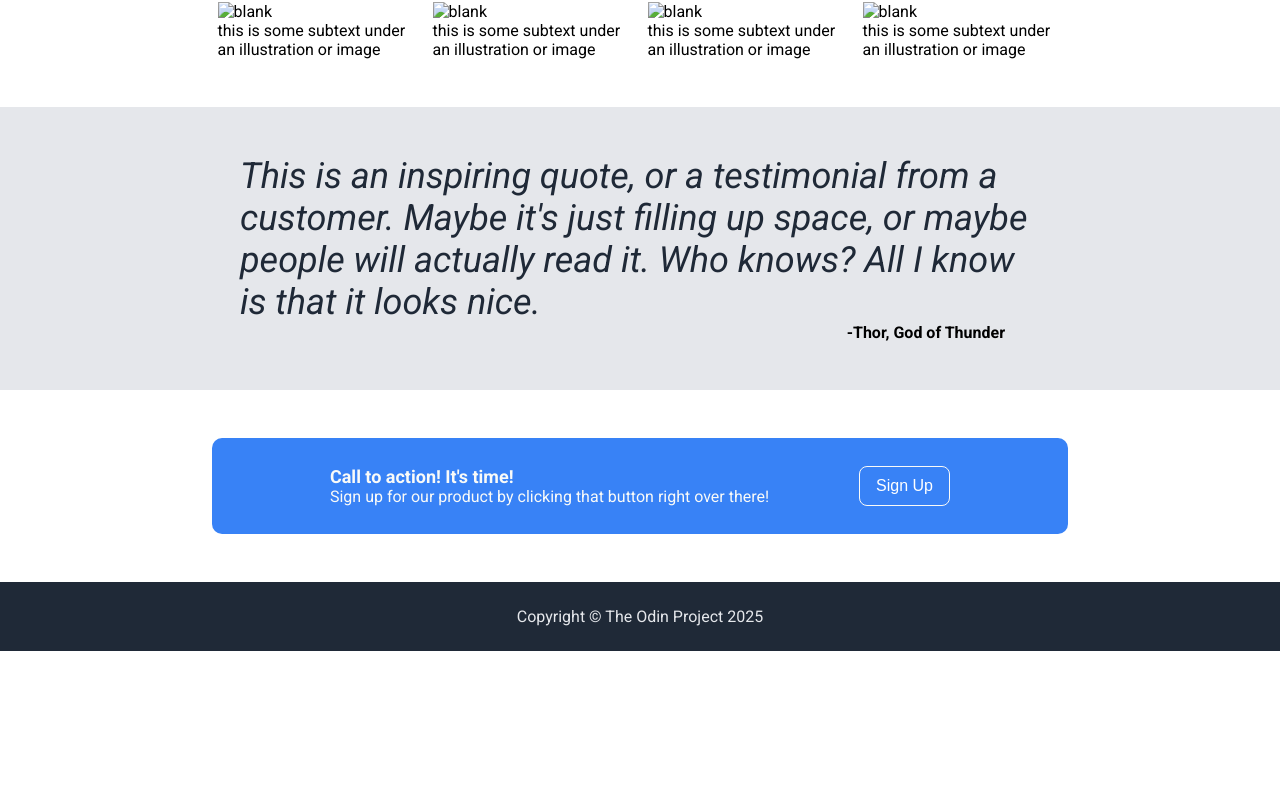
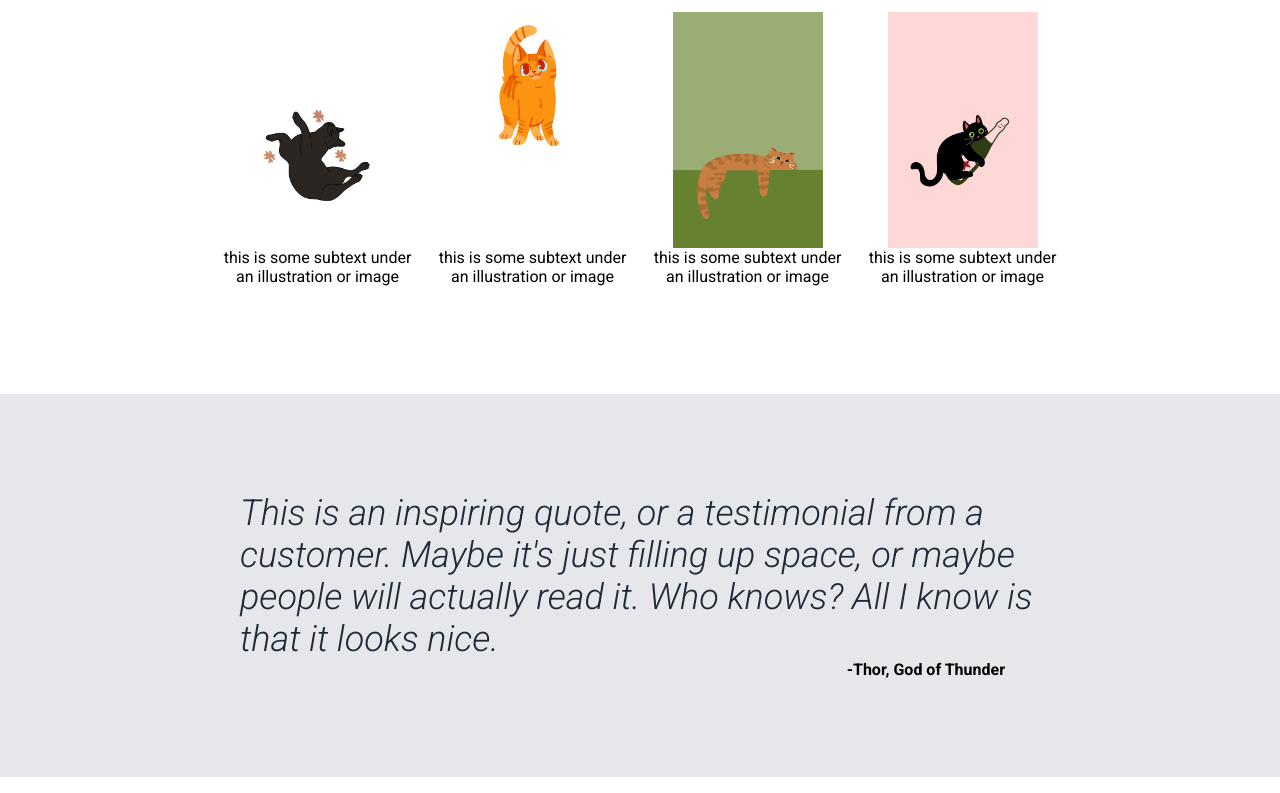
Before and after one commit to DarkBlueButterfly/odin-landing, a plain HTML site: page index.html in a window 1280 px wide. Shown: the part 704-1497 px from the top of the page. Before the commit the page ends 1355 px from the top, so only its background shows below. Drawn offline with Linux system fonts and the light colour scheme.

Commit message:
Add remaining images and final touches to project
Added rest of images in info section and made everything align.
Added padding and centering to fix alignment issues.
Added alt texts to each image.
Figured out how to make text lighter incorporating “light italic” font.

```diff
--- a/index.html
+++ b/index.html
@@ -21,25 +21,25 @@
             <p>This website has some subtext that goes here under the main title. It's a smaller font and the color is lower contrast</p>
             <button class="awe-sign">Sign Up</button>
         </div>
-        <img src="img/standing-cat.jpg" alt="this is a placeholder for an image">
+        <img src="img/standing-cat.jpg" alt="A drawing of a brown, black and white cat standing on its hind legs">
     </div>
     <div class="info">
         <div class="infohead">Some random information.</div>
         <div class="content">
             <div class="infoimg">
-                <img src="#" alt="blank">
+                <img src="img/shadowcat.jpg" alt="A drawing of little shadowy cat bending its back">
                 <p>this is some subtext under an illustration or image</p>
             </div>
             <div class="infoimg">
-                <img src="#" alt="blank">
+                <img src="img/orange-cat.jpg" alt="A drawing of a cartoonish orange kitty">
                 <p>this is some subtext under an illustration or image</p>
             </div>
             <div class="infoimg">
-                <img src="#" alt="blank">
+                <img src="img/lazycat.jpg" alt="A drawing of an orange cat just laying there">
                 <p>this is some subtext under an illustration or image</p>
             </div>
             <div class="infoimg">
-                <img src="#" alt="blank">
+                <img src="img/blackcat.jpg" alt="A drawing of a black cat clinging to a bottle of champagne">
                 <p>this is some subtext under an illustration or image</p>
             </div>
         </div>
--- a/style.css
+++ b/style.css
@@ -91,8 +91,9 @@ button.awe-sign {
     flex-direction: column;
     justify-content: center;
     align-items: center;
-    padding: 48px;
+    padding: 58px;
     gap: 25px;
+    margin-bottom: 50px;
 }
 
 .infohead {
@@ -109,12 +110,27 @@ button.awe-sign {
 
 .infoimg {
     width: 200px;
+    display: flex;
+    flex-direction: column;
+    justify-content: center;
+}
+
+.infoimg img {
+    width: 75%;
+    height: auto;
+    align-self: center;
+}
+
+.infoimg p {
+    margin-top: auto;
+    text-align: center;
 }
 
 .grey {
     background-color: #e5e7eb;
     display: flex;
     justify-content: center;
+    padding: 50px;
 }
 
 .quote {
@@ -129,6 +145,7 @@ button.awe-sign {
     font-size: 36px;
     color: #1f2937;
     font-style: italic;
+    font-weight: 300;
 }
 
 .thor {
```
